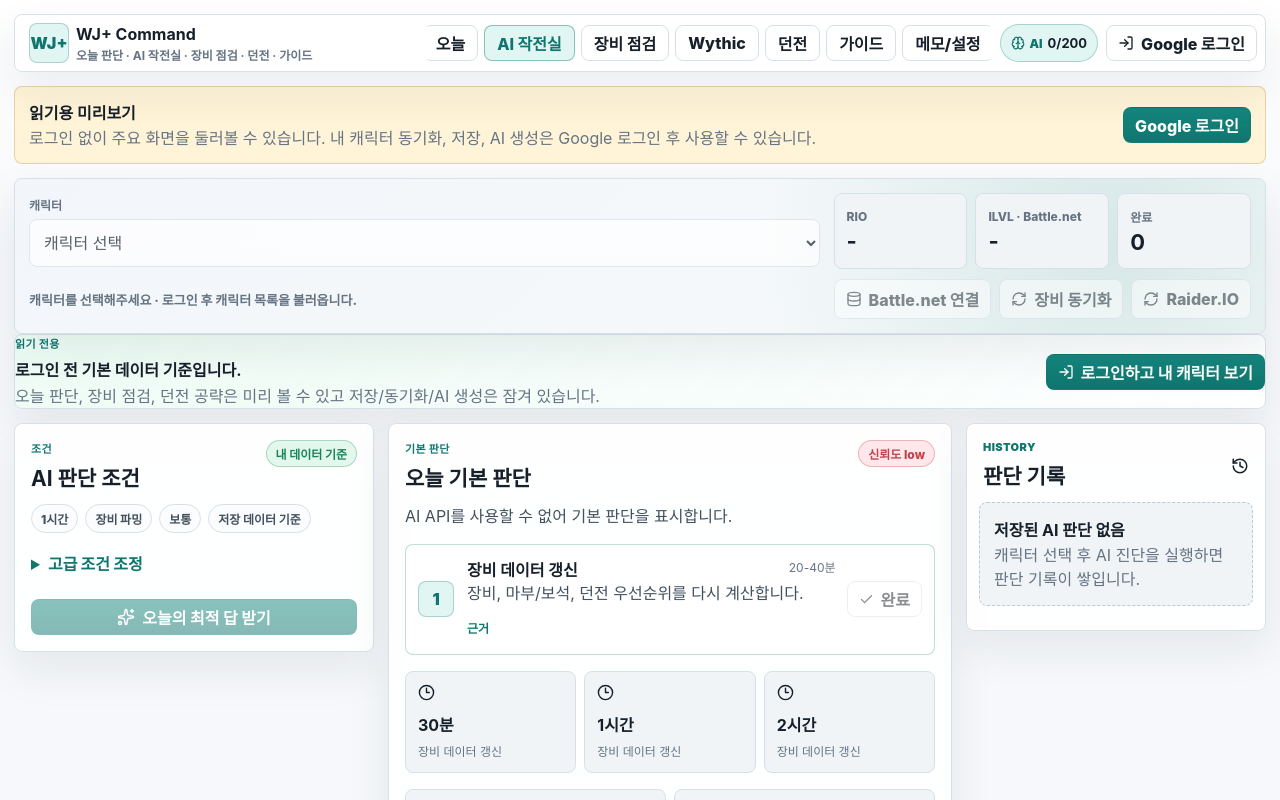
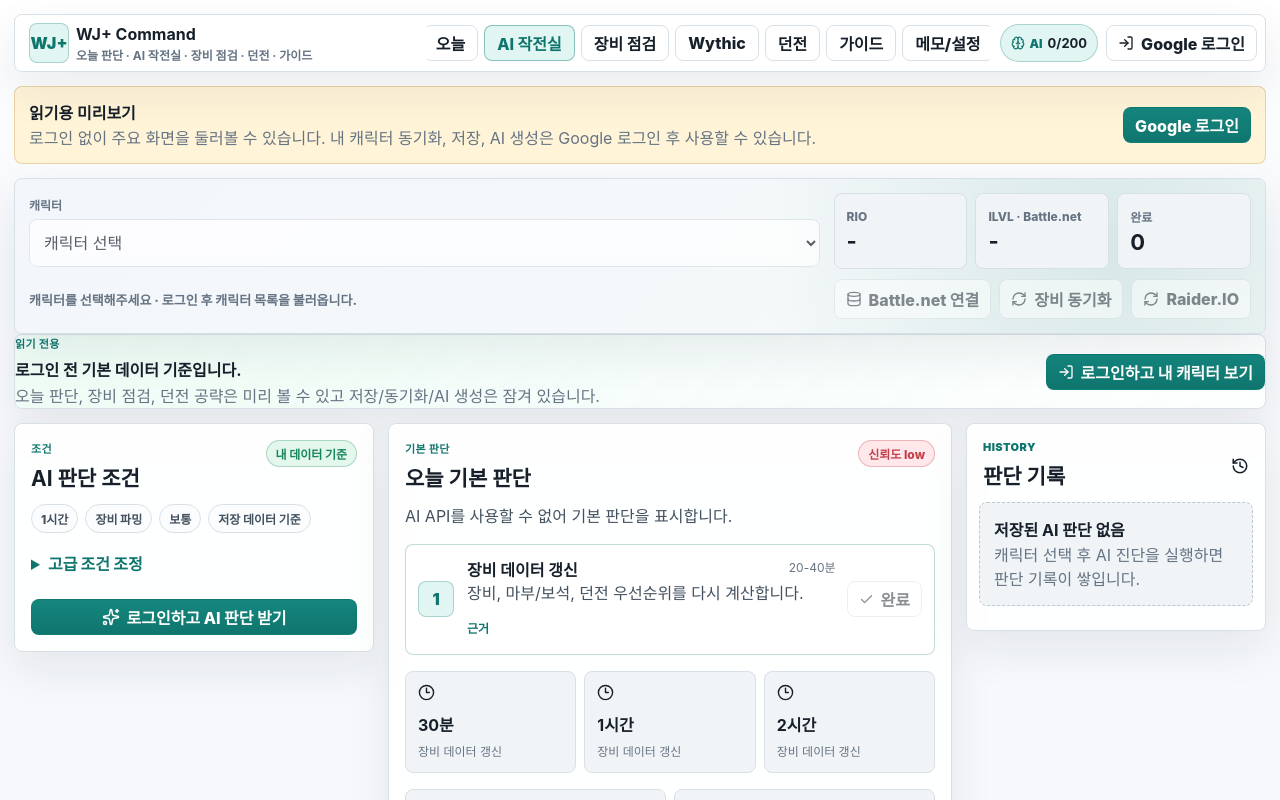
Before and after one commit to kixxxx8-byte/wow_jun, a React (Vite) app in the folder app/: page / in a window 1280 px wide. Both pictures are taken after a click on the button "AI 작전실". Shown: the top 800 px of the page. Built offline with nearby package versions, Linux system fonts and the light colour scheme.

Commit message:
fix: allow ai login action from preview

```diff
--- a/app/src/App.tsx
+++ b/app/src/App.tsx
@@ -577,9 +577,9 @@
           <h1>{plan.title}</h1>
           <p>{plan.summary}</p>
           <div className="hero-actions">
-            <button className="primary-btn" type="button" onClick={onGenerate} disabled={!loggedIn || aiLoading}>
+            <button className="primary-btn" type="button" onClick={onGenerate} disabled={aiLoading}>
               {aiLoading ? <Loader2 className="spin" size={17} /> : <Brain size={17} />}
-              AI 다시 판단
+              {loggedIn ? "AI 다시 판단" : "로그인하고 AI 판단"}
             </button>
             <button type="button" onClick={onSync} disabled={!loggedIn || syncLoading}>
               {syncLoading ? <Loader2 className="spin" size={17} /> : <Database size={17} />}
--- a/app/src/views/AiView.tsx
+++ b/app/src/views/AiView.tsx
@@ -174,9 +174,9 @@
           />
         </Field>
       </details>
-      <button className="primary-btn wide" type="button" onClick={onGenerate} disabled={loading || disabled}>
+      <button className="primary-btn wide" type="button" onClick={onGenerate} disabled={loading}>
         {loading ? <Loader2 className="spin" size={18} /> : <Sparkles size={18} />}
-        오늘의 최적 답 받기
+        {disabled ? "로그인하고 AI 판단 받기" : "오늘의 최적 답 받기"}
       </button>
     </section>
   );
```
Also changed, not shown: 1 other file (tests, documents, lock files or other folders).
